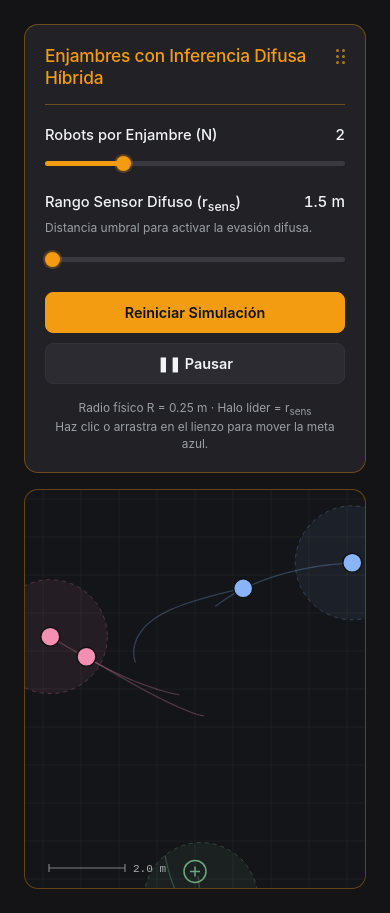
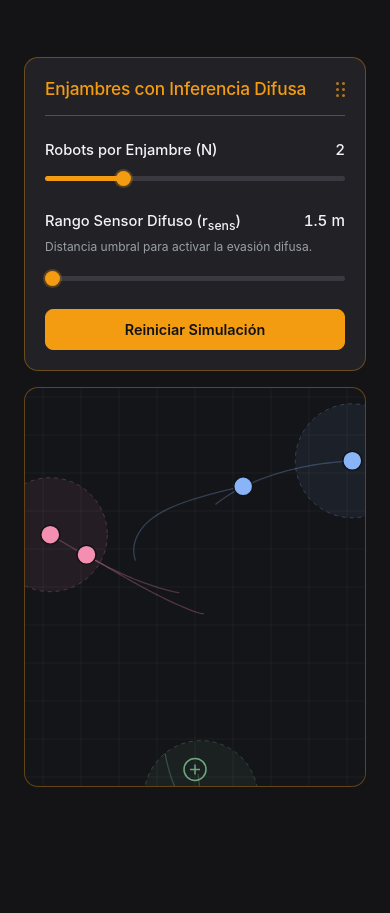
Before and after one commit to ALUN403/Simulacion, a plain HTML site: page Evasión-múltiples-lógica-difusa.html in a window 390 px wide. After the commit the page ends 844 px from the top, so only its background shows below. Drawn offline with Linux system fonts and the light colour scheme.

Commit message:
Refactor layout and remove pause button
Updated layout and styling for better responsiveness and alignment. Removed pause functionality and adjusted header title.

```diff
--- a/Evasión-múltiples-lógica-difusa.html
+++ b/Evasión-múltiples-lógica-difusa.html
@@ -33,7 +33,7 @@
     color: var(--text-primary);
     display: flex;
     justify-content: center;
-    align-items: center; /* Centra verticalmente en toda la pantalla */
+    align-items: center;
     padding: 24px;
     min-height: 100vh;
   }
@@ -44,7 +44,7 @@
     display: grid;
     grid-template-columns: 320px 1fr;
     gap: 16px;
-    align-items: center; /* Alinea el panel izquierdo al centro vertical del lienzo */
+    align-items: stretch;
   }
 
   /* Panel Izquierdo: Parámetros */
@@ -55,6 +55,7 @@
     padding: 20px;
     display: flex;
     flex-direction: column;
+    height: 540px;
   }
 
   .panel-header {
@@ -63,7 +64,7 @@
     align-items: flex-start;
     gap: 10px;
     padding-bottom: 14px;
-    margin-bottom: 20px;
+    margin-bottom: 24px;
     border-bottom: 1px solid var(--border-amber);
   }
 
@@ -94,8 +95,7 @@
   .sliders-stack {
     display: flex;
     flex-direction: column;
-    gap: 22px;
-    margin-bottom: 26px;
+    gap: 26px;
   }
 
   .slider-header {
@@ -165,9 +165,9 @@
   }
 
   .action-buttons {
+    margin-top: auto;
     display: flex;
     flex-direction: column;
-    gap: 10px;
   }
 
   .btn-action {
@@ -187,10 +187,6 @@
     transition: background-color 0.15s ease;
   }
 
-  .btn-action:hover {
-    background-color: #36353d;
-  }
-
   .btn-action.primary {
     background-color: var(--accent-amber);
     border-color: var(--accent-amber);
@@ -199,14 +195,6 @@
 
   .btn-action.primary:hover {
     background-color: var(--accent-amber-hover);
-  }
-
-  .panel-footer-hint {
-    margin-top: 16px;
-    text-align: center;
-    font-size: 0.74rem;
-    color: var(--text-secondary);
-    line-height: 1.4;
   }
 
   /* Panel Derecho: Lienzo de Simulación */
@@ -230,6 +218,12 @@
     .app-shell {
       grid-template-columns: 1fr;
     }
+    .controls-card {
+      height: auto;
+    }
+    .action-buttons {
+      margin-top: 24px;
+    }
     .canvas-card {
       height: 400px;
     }
@@ -242,7 +236,7 @@
   <!-- Panel Izquierdo: Parámetros -->
   <aside class="controls-card">
     <div class="panel-header">
-      <div class="header-title">Enjambres con Inferencia Difusa Híbrida</div>
+      <div class="header-title">Enjambres con Inferencia Difusa</div>
       <div class="grip-icon" aria-hidden="true">
         <span></span><span></span>
         <span></span><span></span>
@@ -271,12 +265,6 @@
 
     <div class="action-buttons">
       <button class="btn-action primary" id="resetBtn">Reiniciar Simulación</button>
-      <button class="btn-action" id="pauseBtn">❚❚ Pausar</button>
-    </div>
-
-    <div class="panel-footer-hint">
-      Radio físico R = 0.25 m · Halo líder = r<sub>sens</sub><br>
-      Haz clic o arrastra en el lienzo para mover la meta azul.
     </div>
   </aside>
 
@@ -454,12 +442,10 @@ const nSlider = document.getElementById('nSlider');
 const rSlider = document.getElementById('rSlider');
 const nBadge = document.getElementById('nBadge');
 const rBadge = document.getElementById('rBadge');
-const pauseBtn = document.getElementById('pauseBtn');
 const resetBtn = document.getElementById('resetBtn');
 
 let swarms = [];
 let simTime = 0;
-let paused = false;
 let isDraggingGoal = false;
 
 const PIXELS_PER_METER = 38;
@@ -574,25 +560,9 @@ function drawScene() {
     ctx.beginPath(); ctx.moveTo(0, y); ctx.lineTo(canvas.width, y); ctx.stroke();
   }
 
-  // 2. Barra de escala "2.0 m" en esquina inferior izquierda
-  const scaleX = 24;
-  const scaleY = canvas.height - 20;
-  const barW = 2.0 * PIXELS_PER_METER;
-  ctx.strokeStyle = 'rgba(255, 255, 255, 0.45)';
-  ctx.lineWidth = 1.2;
-  ctx.beginPath();
-  ctx.moveTo(scaleX, scaleY); ctx.lineTo(scaleX + barW, scaleY);
-  ctx.moveTo(scaleX, scaleY - 4); ctx.lineTo(scaleX, scaleY + 4);
-  ctx.moveTo(scaleX + barW, scaleY - 4); ctx.lineTo(scaleX + barW, scaleY + 4);
-  ctx.stroke();
-
-  ctx.fillStyle = 'rgba(255, 255, 255, 0.65)';
-  ctx.font = '11px monospace';
-  ctx.fillText('2.0 m', scaleX + barW + 8, scaleY + 4);
-
   const rSensorPx = parseFloat(rSlider.value) * PIXELS_PER_METER;
 
-  // 3. Dibujar enjambres
+  // 2. Dibujar enjambres
   for (const swarm of swarms) {
     if (swarm.agents.length > 0) {
       const leaderPos = worldToScreen(swarm.agents[0].x, swarm.agents[0].y);
@@ -650,9 +620,7 @@ function drawScene() {
 }
 
 function animate() {
-  if (!paused) {
-    stepPhysics(0.025);
-  }
+  stepPhysics(0.025);
   drawScene();
   requestAnimationFrame(animate);
 }
@@ -669,11 +637,6 @@ nSlider.addEventListener('input', () => {
 rSlider.addEventListener('input', () => {
   rBadge.textContent = `${parseFloat(rSlider.value).toFixed(1)} m`;
   updateSliderFill(rSlider);
-});
-
-pauseBtn.addEventListener('click', () => {
-  paused = !paused;
-  pauseBtn.innerHTML = paused ? '▶ Reanudar' : '❚❚ Pausar';
 });
 
 resetBtn.addEventListener('click', initSimulation);
```
